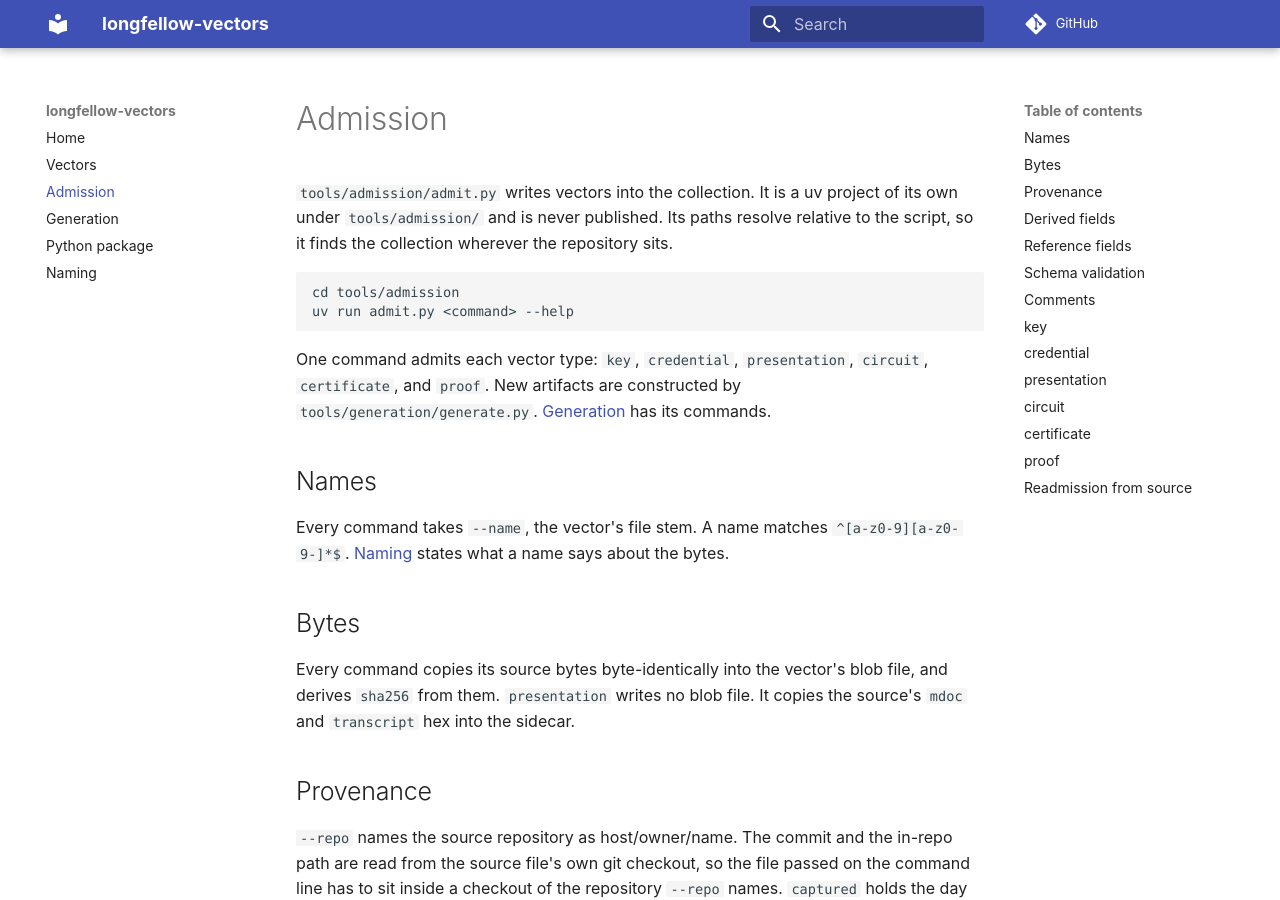
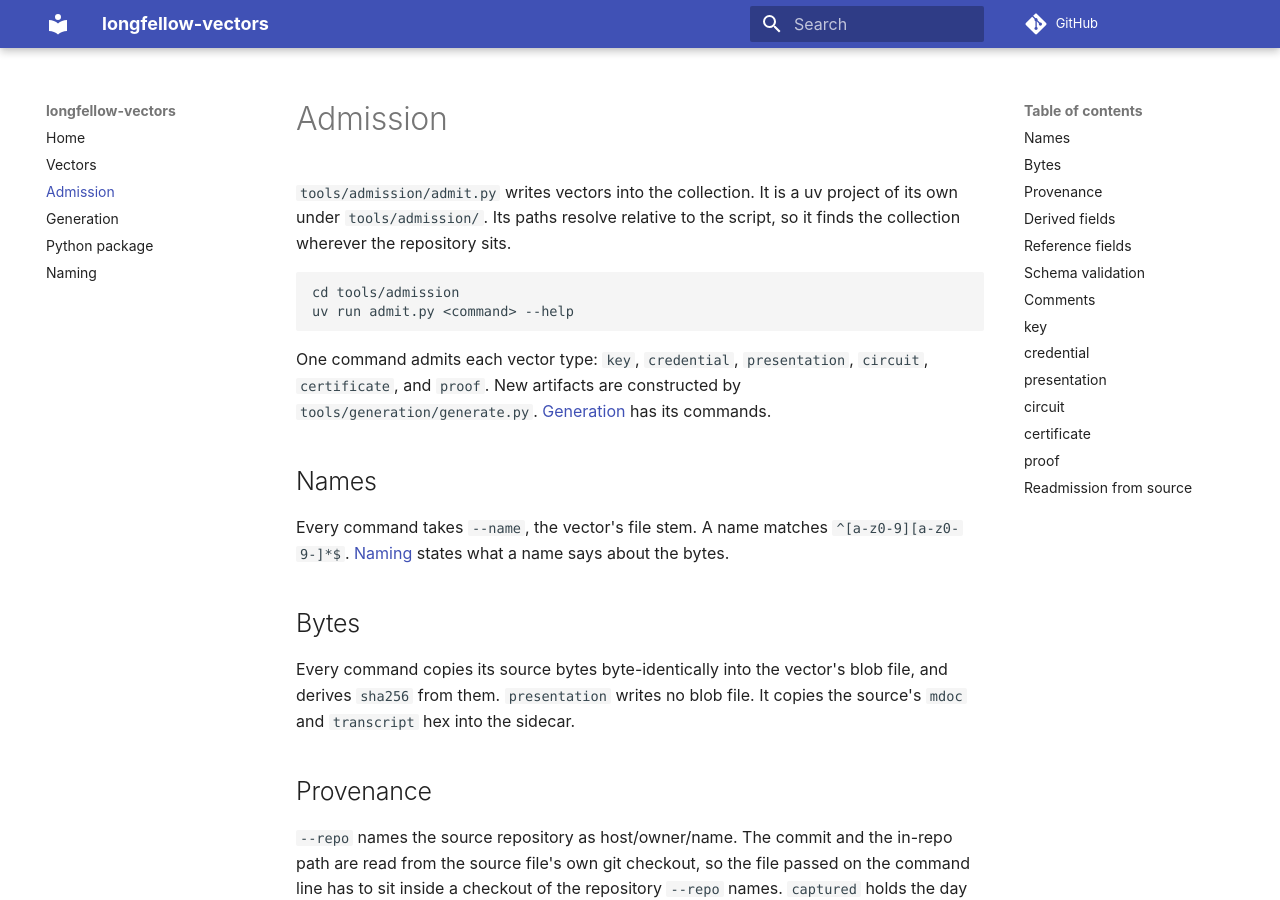
Before and after one commit to pipe23-org/longfellow-vectors, an MkDocs documentation site: the page built from docs/admission.md, in a window 1280 px wide and 900 px high. Built offline with MkDocs 1.6.1 and Material for MkDocs 9.7.7, drawn with Linux system fonts in a browser that asks for light colours; comment, search, counter and statistics services are not loaded.

Commit message:
generation README and docs pages: intro subject, one fact per sentence, no publication negatives; tools pyproject descriptions
Co-Authored-By: Claude Fable 5 <noreply@anthropic.com>

````diff
--- a/docs/admission.md
+++ b/docs/admission.md
@@ -1,9 +1,8 @@
 # Admission
 
 `tools/admission/admit.py` writes vectors into the collection. It is a uv
-project of its own under `tools/admission/` and is never published. Its paths
-resolve relative to the script, so it finds the collection wherever the
-repository sits.
+project of its own under `tools/admission/`. Its paths resolve relative to the
+script, so it finds the collection wherever the repository sits.
 
 ```
 cd tools/admission
````
Also changed, not shown: docs/generation.md (+2 -2 lines), tools/generation/README.md (+9 -12 lines), 2 other files.
